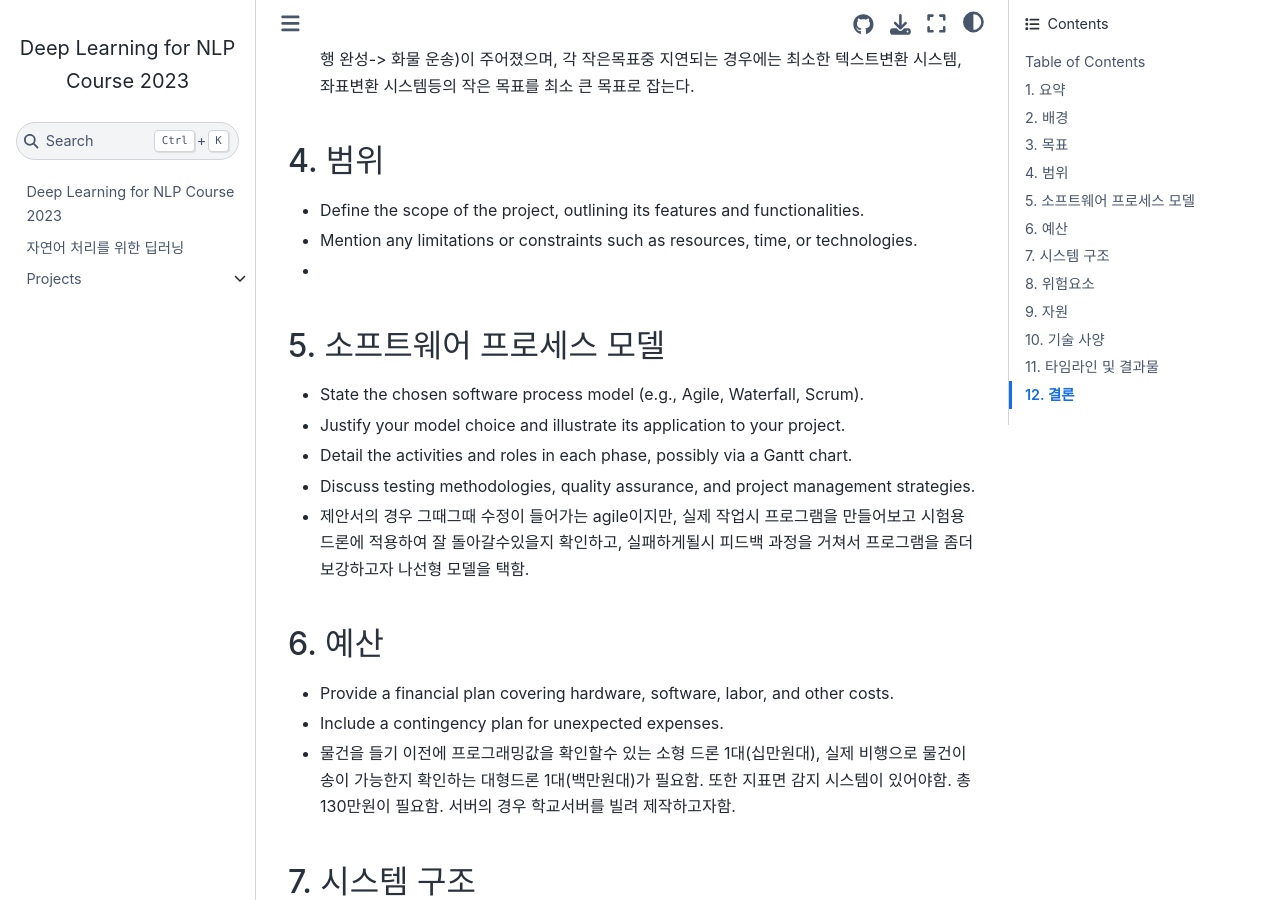
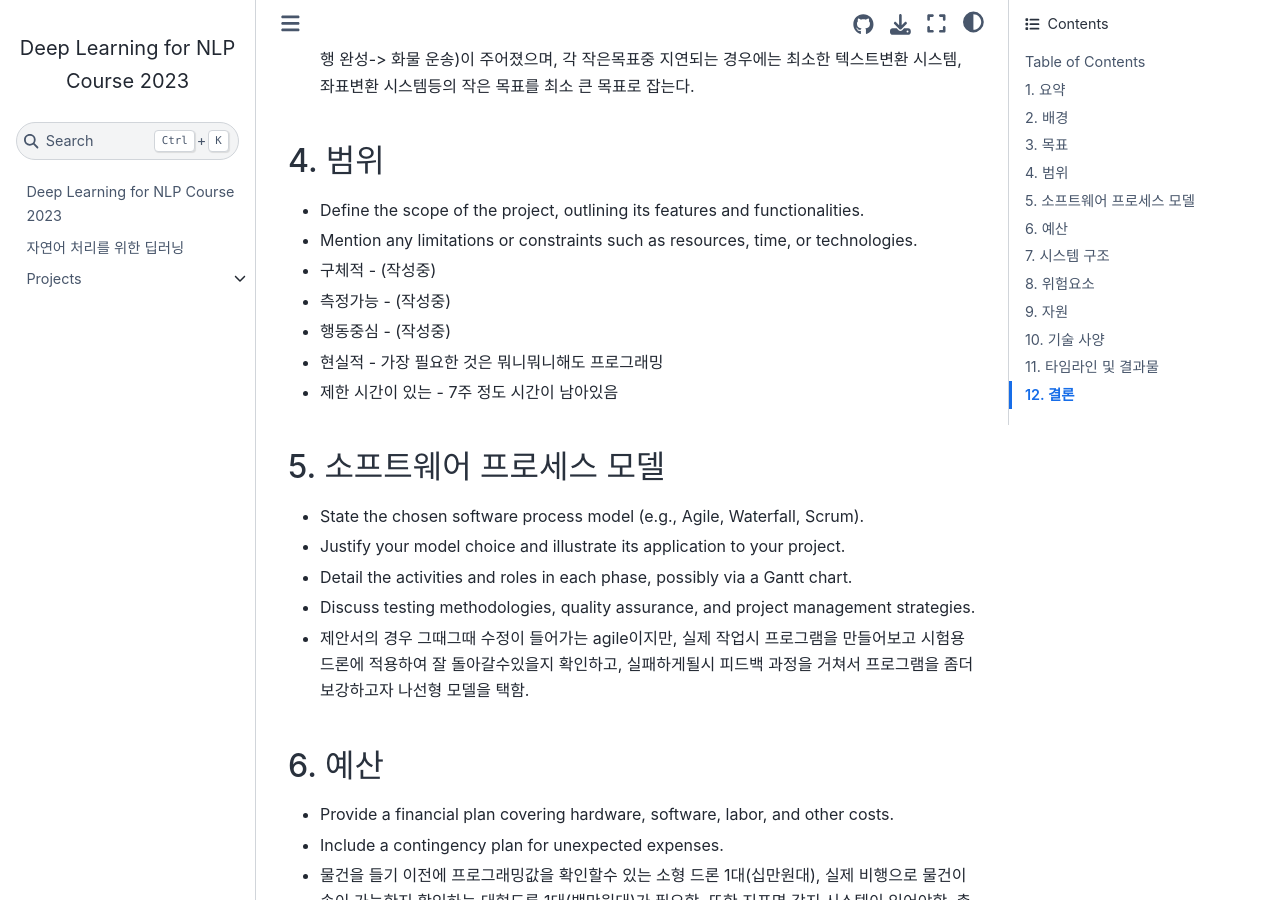
Before and after one commit to ypilseong/deepnlp-2023, a Jupyter Book: the page built from book/projects/202332012/proposal.md, in a window 1280 px wide and 900 px high, scrolled down 1535 px. Built offline with Jupyter Book 1.0.4 settings and Sphinx 7.4.7 and the Sphinx Book theme 1.1.4, drawn with Linux system fonts in a browser that asks for light colours.

Commit message:
Update proposal.md

```diff
--- a/book/projects/202332012/proposal.md
+++ b/book/projects/202332012/proposal.md
@@ -43,7 +43,11 @@ _Prepared by: [Group Name]_
 
 - Define the scope of the project, outlining its features and functionalities.
 - Mention any limitations or constraints such as resources, time, or technologies.
--
+- 구체적 -  (작성중)
+- 측정가능 - (작성중)
+- 행동중심 - (작성중)
+- 현실적 - 가장 필요한 것은 뭐니뭐니해도 프로그래밍
+- 제한 시간이 있는 - 7주 정도 시간이 남아있음
 ## 5. 소프트웨어 프로세스 모델
 
 - State the chosen software process model (e.g., Agile, Waterfall, Scrum).
```
